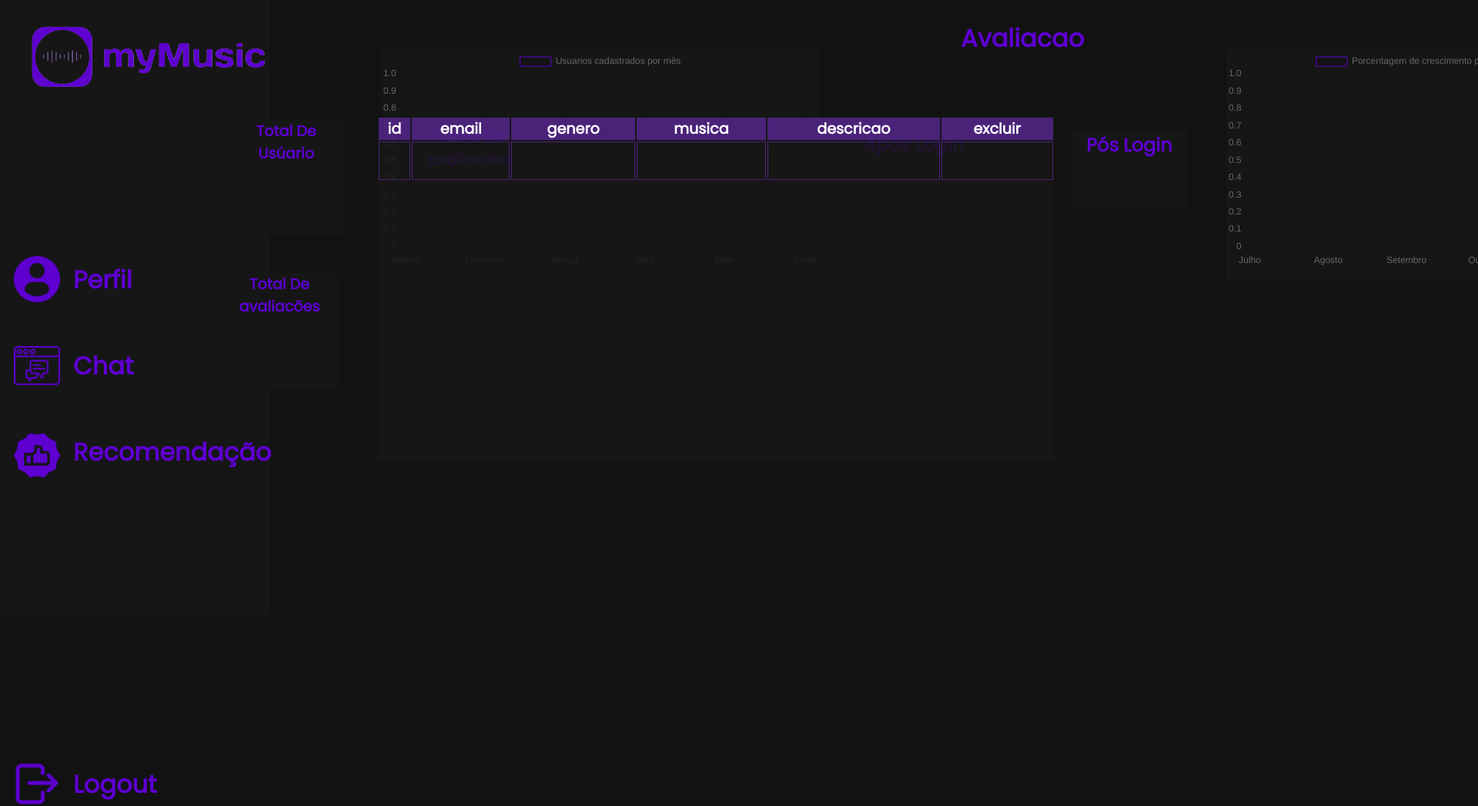
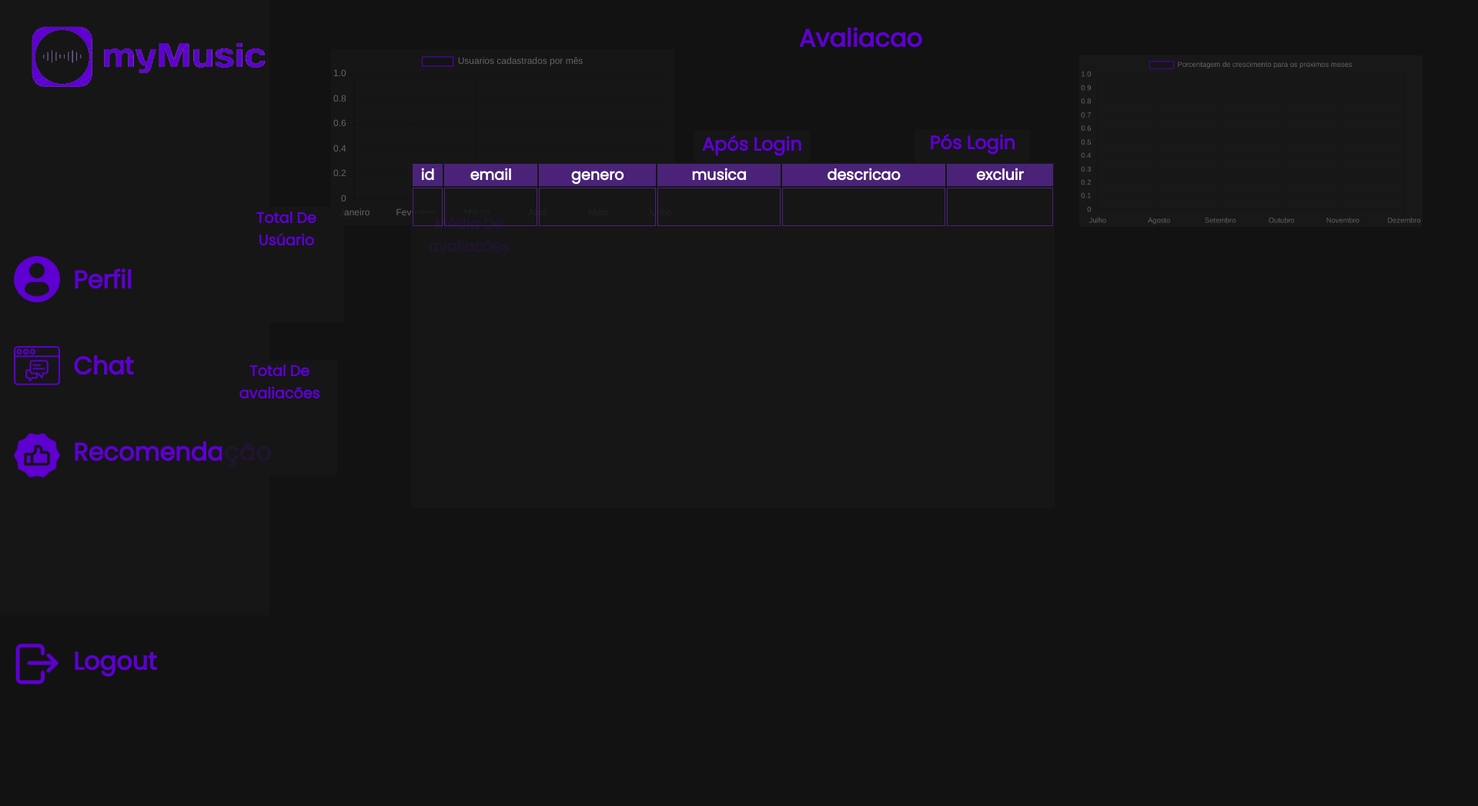
Before and after one commit to RicardoVicentepc/MyMusic, a website: page public/dashboard.html in a window 1280 px wide. Shown: the top 1048 px of the page at 77% size, 1920 px wide, since content can reach past the window. After the commit the page ends 896 px from the top, so only its background shows below. Drawn offline with nearby package versions, Linux system fonts and the light colour scheme; no server answers.

Commit message:
Mudando resolucao para notsSptech

```diff
--- a/public/css/chat.css
+++ b/public/css/chat.css
@@ -42,7 +42,7 @@ body {
     height: 60px;
 }
 .imgSair{
-    top: 87%;
+    top: 80%;
 }
 * {
     margin: 0;
@@ -99,7 +99,7 @@ button {
 }
 
 .messages {
-    width: 1600px;
+    width: 1000px;
     height: 900px;
     margin: 20px 0;
     border: 2px solid #181818de;
--- a/public/css/dashboard.css
+++ b/public/css/dashboard.css
@@ -25,22 +25,21 @@ body{
     margin-top: 5%;
 }
 .userCadastrados{
-    width: 570px;
-    height: 300px;
+    width: 446px;
+    height: 229px;
     background-color: #181818de;
     position: relative;
-    left: 10%;
+    left: 6%;
 }
 .recomendacao{
     position: relative;
     top: 50%;
-    width: 1100px;
+    width: 941px;
     height: 450px;
     background-color: #181818de;
     overflow: auto;
-    left: 4%;
     left: 7%;
-    margin-top: -745px;
+    margin-top: -685px;
 }
 .fontUsers{
     color: white;
@@ -57,7 +56,7 @@ body{
     font-size: 1.2em;
     text-align: center;
     font-weight: bold;
-    margin-top: -798px;
+    margin-top: -685px;
 
 }
 .generalizacao{
@@ -75,9 +74,10 @@ body{
 }
 .Avaliacao{
     position: relative;
-    left: 25%;
+    left: 153%;
     width: 570px;
     height: 300px;
+    top: 1%;
     background-color: #181818de;
 }
 table{
@@ -166,15 +166,17 @@ p, h1{
     color: white;
     margin-top: 6em;
     position: relative;
-    left: 120%;
+    left: 66%;
 }
 .h2Avaliacao{
     position: relative;
-    left: 205%;
+    left: 151%;
 }
 .cadastradas{
-    left: 21.5%;
+    left: 17.5%;
     margin-top: 6.67em;
+    height: 100.5px;
+    top: -.3%;
 
 }
 
@@ -191,6 +193,13 @@ p, h1{
     from{
         transform: translateY(-150px);
     }
+}
+#estimativa{
+    position: relative;
+    right: 304%;
+    height: 223px !important;
+    background-color: #181818;
+    width: 446px !important;
 }
 
 .quadrado3{
@@ -244,7 +253,7 @@ p, h1{
     height: 60px;
 }
 .imgSair{
-    top: 87%;
+    top: 81%;
 }
 * {
     margin: 0;
--- a/public/dashboard.html
+++ b/public/dashboard.html
@@ -31,7 +31,7 @@
               <img src="./img/recomendado.png" class="imgRecomendacao"> <a href="./AvaliacaoDentro.html" style="margin-left: 10%;">Recomendação</a>
           </div>
           <div style="display: flex;">
-              <img src="./img/sair.png" class="imgSair">  <a href="./home.html" style="margin-top: 12em; margin-left: 10%;">Logout</a>
+              <img src="./img/sair.png" class="imgSair">  <a href="./home.html" style="margin-top: 7em; margin-left: 10%;">Logout</a>
           </div>
       </div>
   </div>
```
Also changed, not shown: public/AvaliacaoDentro.html (+1 -1 lines), public/chat.html (+1 -1 lines), public/css/avaliacao.css (+11 -1 lines), public/css/login.css (+6 -3 lines), public/login.html (+2 -1 lines).
